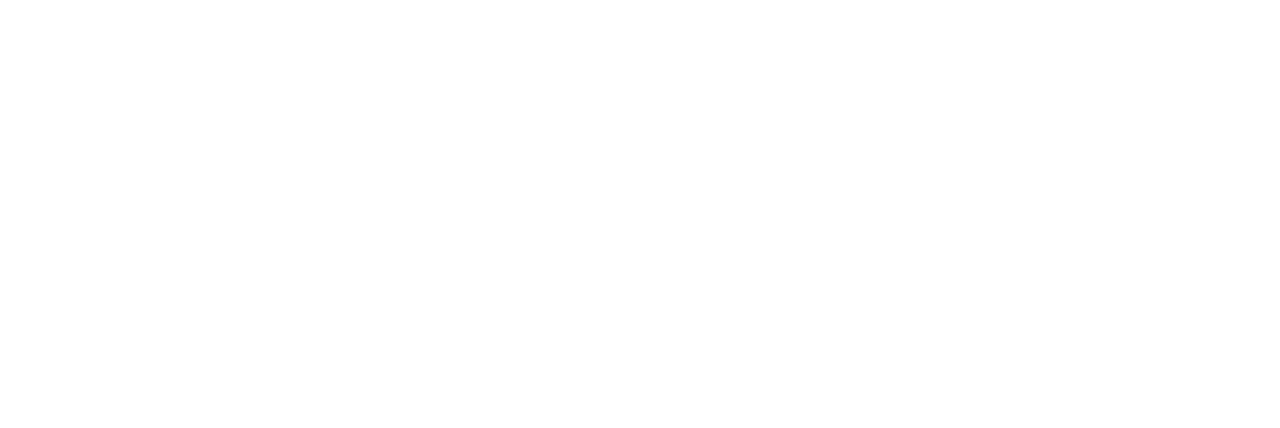
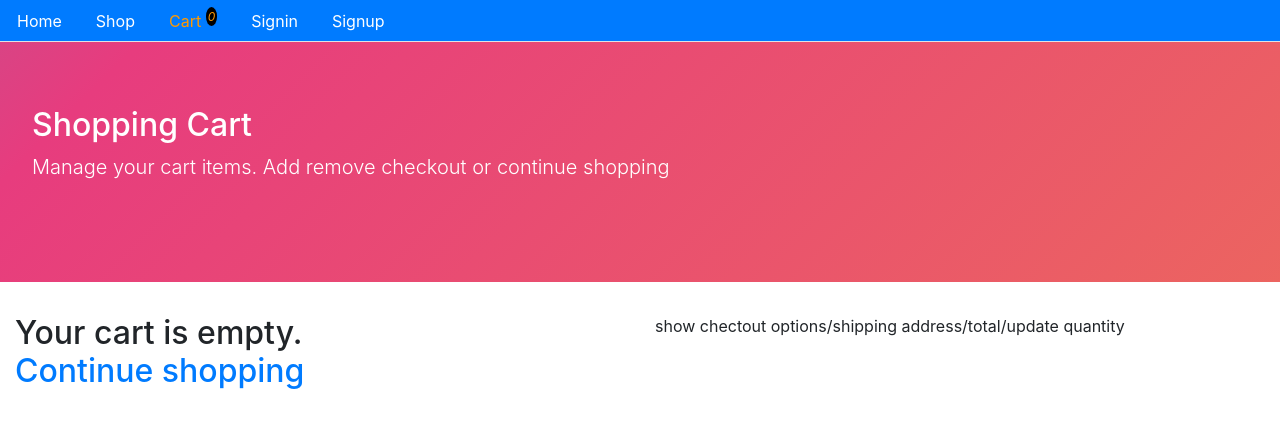
Before and after one commit to n4sunday/ecommerce-frontend, a React (Create React App) app: page /cart in a window 1280 px wide. Shown: the top 428 px of the page. Built offline with nearby package versions, Linux system fonts and the light colour scheme.

Commit message:
Show products in cart page

```diff
--- a/src/Routes.js
+++ b/src/Routes.js
@@ -11,6 +11,7 @@
 import AddProduct from './admin/AddProduct'
 import Shop from './core/Shop'
 import Product from './core/Product'
+import Cart from './core/Cart'
 
 
 
@@ -27,6 +28,7 @@
                 <AdminRoute path='/create/category' exact component={AddCategory} />
                 <AdminRoute path='/create/product' exact component={AddProduct} />
                 <Route path='/product/:productId' exact component={Product} />
+                <Route path='/cart' exact component={Cart} />
             </Switch>
         </BrowserRouter>
     )
--- /dev/null
+++ b/src/core/Cart.js
@@ -0,0 +1,47 @@
+import React, { useState, useEffect } from 'react'
+import { Link } from 'react-router-dom'
+import Layout from './Layout'
+import { getCart } from './cartHelpers'
+import Card from './Card'
+
+const Cart = () => {
+    const [items, setItems] = useState([])
+
+    useEffect(() => {
+        setItems(getCart())
+    }, [])
+
+    const showItems = items => {
+        return (
+            <div>
+                <h2>Your cart has {`${items.length}`} items</h2>
+                <hr />
+                {items.map((product, i) => (<Card key={i} product={product} />))}
+            </div>
+        )
+    }
+
+    const noItemsMessage = () => (
+        <h2>Your cart is empty.<br /> <Link to="/shop">Continue shopping</Link></h2>
+    )
+
+    return (
+        <Layout
+            title="Shopping Cart"
+            description="Manage your cart items. Add remove checkout or continue shopping "
+            className="container-fluid"
+        >
+            <div className="row">
+                <div className="col-6">
+                    {items.length > 0 ? showItems(items) : noItemsMessage()}
+                </div>
+
+                <div className="col-6">
+                    <p>show chectout options/shipping address/total/update quantity</p>
+                </div>
+            </div>
+        </Layout>
+    )
+}
+
+export default Cart
--- a/src/core/cartHelpers.js
+++ b/src/core/cartHelpers.js
@@ -20,10 +20,19 @@
 }
 
 export const itemTotal = () => {
-    if (window !== 'undefined') {
+    if (typeof window !== 'undefined') {
         if (localStorage.getItem('cart')) {
             return JSON.parse(localStorage.getItem('cart')).length
         }
     }
     return 0
 }
+
+export const getCart = () => {
+    if (typeof window !== 'undefined') {
+        if (localStorage.getItem('cart')) {
+            return JSON.parse(localStorage.getItem('cart'))
+        }
+    }
+    return []
+}
```
Also changed, not shown: src/styles.css (line endings or trailing spaces).
